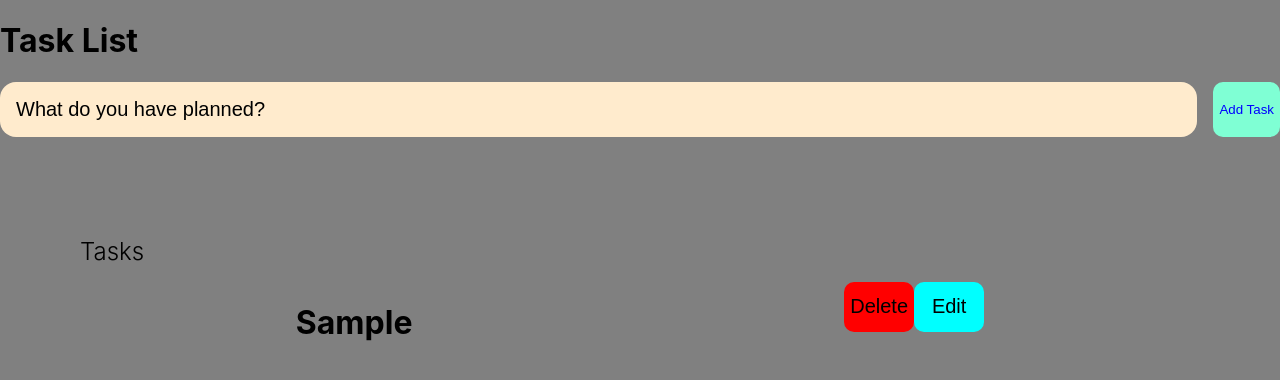
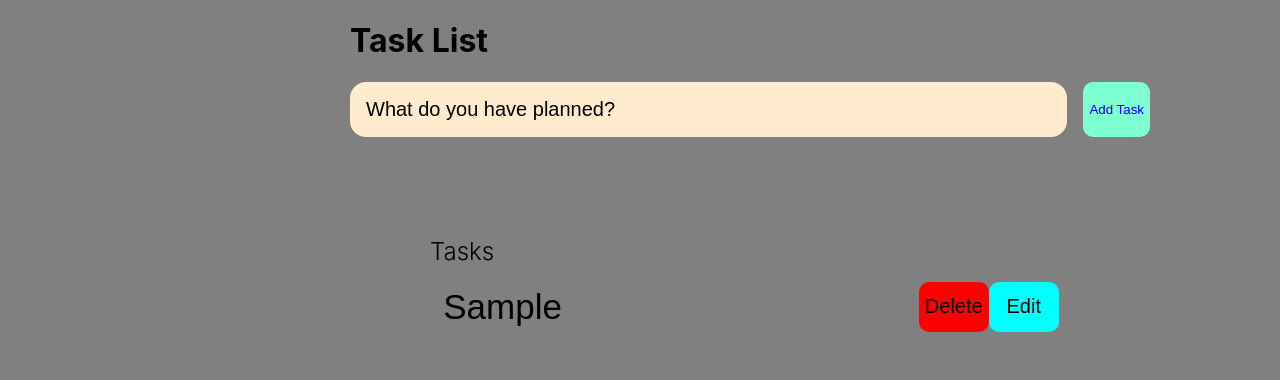
Before and after one commit to anujsth/ToDO-React, a React (Create React App) app: page / in a window 1280 px wide. Both pictures are taken after typing "Sample" into the empty fields and a click on the button "Add Task". Shown: the top 380 px of the page. Built offline with nearby package versions, Linux system fonts and the light colour scheme.

Commit message:
edited initial

```diff
--- a/src/App.css
+++ b/src/App.css
@@ -36,3 +36,8 @@
     transform: rotate(360deg);
   }
 }
+
+.app-style {
+  margin-left: 350px;
+  width: 800px;
+}
--- a/src/App.js
+++ b/src/App.js
@@ -7,6 +7,7 @@ import Tasks from "./component/TaskList/Tasks";
 // const Initial = ["read"];
 function App() {
   const [task, setTask] = useState([]);
+  const [toggle, setToggle] = useState(false);
   const InputSubmitHandler = (arg) => {
     setTask((prevState) => {
       return [arg, ...prevState];
@@ -21,10 +22,21 @@ function App() {
     });
   };
 
+  const editHandler = (id) => {
+    task[id] = "udpated";
+    setToggle(true);
+    return setTask([...task]);
+  };
+
   return (
-    <div>
+    <div className="app-style">
       <Input onInputSubmit={InputSubmitHandler} />
-      <Tasks passData={task} onDelete={taskDeleteHandler} />
+      <Tasks
+        passData={task}
+        onDelete={taskDeleteHandler}
+        onEditHandler={editHandler}
+        onToggleHandler={toggle}
+      />
     </div>
   );
 }
--- a/src/component/TaskList/Task.css
+++ b/src/component/TaskList/Task.css
@@ -65,3 +65,29 @@
 .task .actions .delete {
   color: crimson;
 }
+
+.task-lister {
+  display: flex;
+  justify-content: space-around;
+}
+
+.buttonDelete {
+  background-color: red;
+  height: 50px;
+  width: 70px;
+  border-radius: 10px;
+  font-size: 20px;
+}
+
+.buttonEdit {
+  background-color: aqua;
+  height: 50px;
+  width: 70px;
+  border-radius: 10px;
+  font-size: 20px;
+}
+
+.input-Task {
+  font-size: 35px;
+  color: var(--grey);
+}
--- a/src/component/TaskList/TaskLister.css
+++ /dev/null
@@ -1,20 +0,0 @@
-.task-lister {
-  display: flex;
-  justify-content: space-around;
-}
-
-.buttonDelete {
-  background-color: red;
-  height: 50px;
-  width: 70px;
-  border-radius: 10px;
-  font-size: 20px;
-}
-
-.buttonEdit {
-  background-color: aqua;
-  height: 50px;
-  width: 70px;
-  border-radius: 10px;
-  font-size: 20px;
-}
--- a/src/component/TaskList/TaskLister.js
+++ /dev/null
@@ -1,22 +0,0 @@
-import { useState } from "react";
-import "./TaskLister.css";
-
-function TaskLister(props) {
-  //   const [taskPrint, setTaskPrint] = useState(props.task);
-  const taskDelete = () => {
-    props.task = "";
-  };
-  return (
-    <div className="task-lister">
-      <h1>{props.task}</h1>
-      <div>
-        <button className="buttonDelete" onClick={taskDelete}>
-          Delete
-        </button>
-        <button className="buttonEdit">Edit</button>
-      </div>
-    </div>
-  );
-}
-
-export default TaskLister;
--- a/src/component/TaskList/Tasks.js
+++ b/src/component/TaskList/Tasks.js
@@ -1,9 +1,10 @@
 import { useState } from "react";
 import "./Task.css";
 import App from "../../App";
-import TaskLister from "./TaskLister";
 
 function Tasks(props) {
+  const [edit, setEdit] = useState(props.passData);
+
   return (
     <div class="task-list">
       <h2>Tasks</h2>
@@ -11,7 +12,7 @@ function Tasks(props) {
         {props.passData.map((arg, index) => (
           // <TaskLister task={arg} />
           <div className="task-lister">
-            <h1>{arg}</h1>
+            <input className="input-Task" value={arg} />
             <div>
               <button
                 className="buttonDelete"
@@ -21,7 +22,14 @@ function Tasks(props) {
               >
                 Delete
               </button>
-              <button className="buttonEdit">Edit</button>
+              <button
+                className="buttonEdit"
+                onClick={() => {
+                  props.onEditHandler(index);
+                }}
+              >
+                Edit
+              </button>
             </div>
           </div>
         ))}
```
